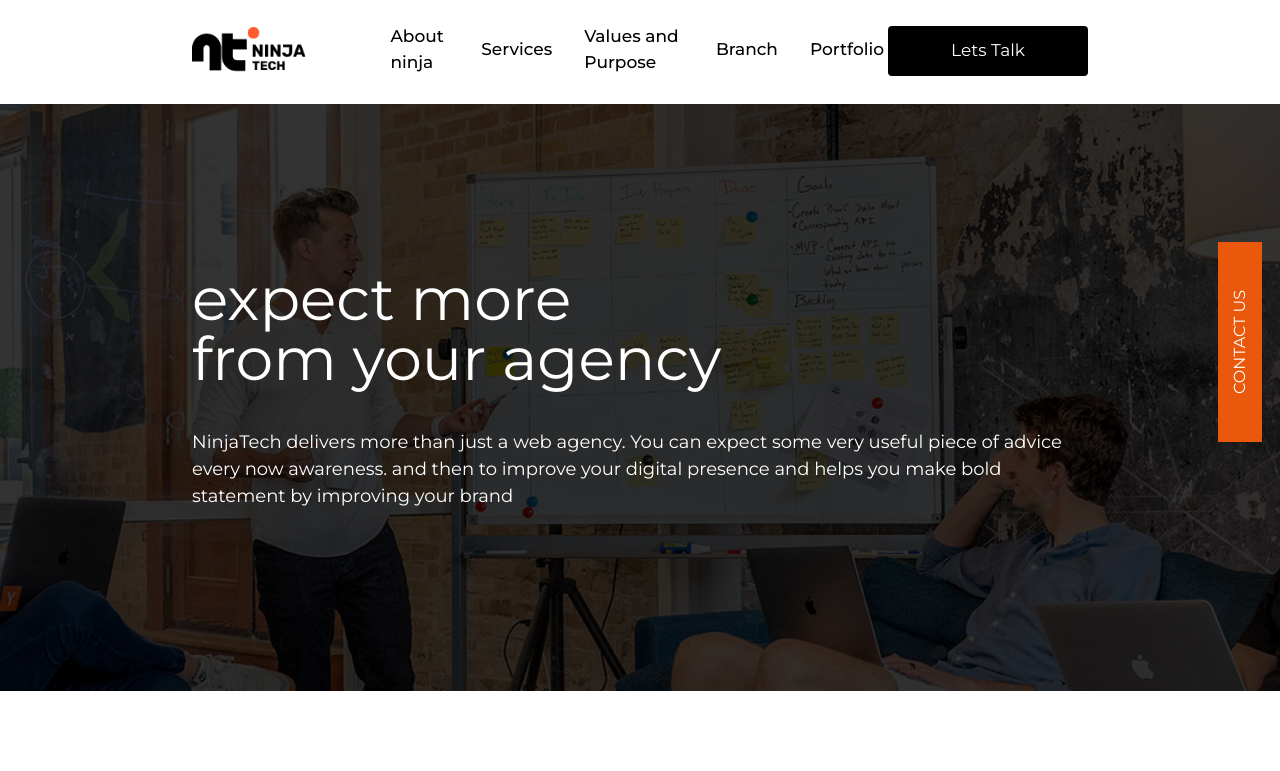
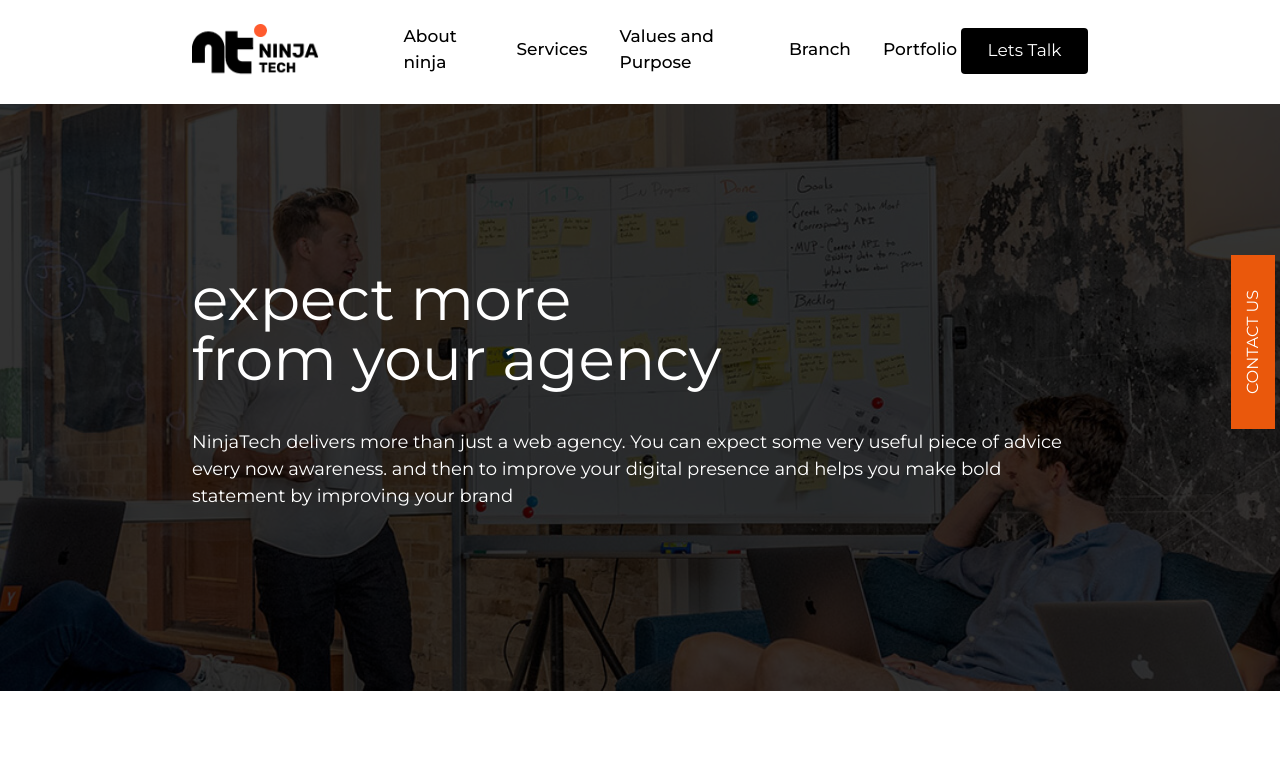
Before and after one commit to noumankhandatu/Ninja-Tech, a Next.js app: page / in a window 1280 px wide. Shown: the top 771 px of the page. Built offline with nearby package versions, Linux system fonts and the light colour scheme; a web font is replaced by a local one.

Commit message:
buttons re arenged

```diff
--- a/pages/branch.tsx
+++ b/pages/branch.tsx
@@ -113,7 +113,7 @@ const Branch = () => {
               className={"bg-[#091037] text-center text-white"}
             />
             <BrandCard
-             btnVariant="contained"
+              btnVariant="contained"
               flexer={true}
               btnClass=" filled"
               title={"UI/UX Design"}
--- a/scr/components/molecule/button.tsx
+++ b/scr/components/molecule/button.tsx
@@ -11,7 +11,7 @@ const Button = ({ variant, className, children, endIcon }: ButtonProps) => {
   const fixed =
     "bg-orange-600 pt-3 pb-3 pl-8 pr-8 text-white w-[174px]  h-[44px]  top-80 align-middle -right-[60px]  fixed -rotate-90";
   const primary =
-    "text-center rounded text-white py-[10px]  h-[45px] w-[126px] text-[17px]  bg-black hover:bg-App-orange  ease-in-out duration-500";
+    "text-center rounded text-white px-[10px]  py-[23px] h-[42px] w-[127px] text-[17px]  bg-black hover:bg-App-orange  ease-in-out duration-500";
   const outlined =
     "text-center rounded text-black hover:text-white  border-2 border-black py-[11px]  h-[50px] w-[142px] text-[16px]  bg-white hover:bg-black ease-in-out duration-500";
   //  contained === orange color up btn
@@ -19,7 +19,7 @@ const Button = ({ variant, className, children, endIcon }: ButtonProps) => {
     "text-white w-[170px] py-[14px] h-[52px] bg-App-orange  text-center text-[16px] ";
   // with radius btn
   const secondary =
-    "bg-App-orange hover:bg-slate-900 font-bold text-white rounded-full ease-in-out duration-700 w-[190px] py-[10px] text-center";
+    "bg-App-orange hover:bg-slate-900 font-bold text-white rounded-full ease-in-out duration-700 w-[190px] h-[40px]   text-center";
   // big btn
   const alpha =
     "w-[280px] bg-App-orange text-[25px]  text-center  py-[48px] h-[81px] text-white rounded filled";
@@ -35,7 +35,7 @@ const Button = ({ variant, className, children, endIcon }: ButtonProps) => {
           variant === "alpha" ? alpha : null
         }
         ${variant === "danger" ? danger : null}
-          ${className} cursor-pointer flex items-center justify-center py-[25px] w-[200px] h-[39px]  text-[16px]`}
+          ${className} cursor-pointer flex items-center justify-center  text-[16px]`}
       >
         {children}
         {endIcon && <span className="ml-2"> {endIcon}</span>}
```
